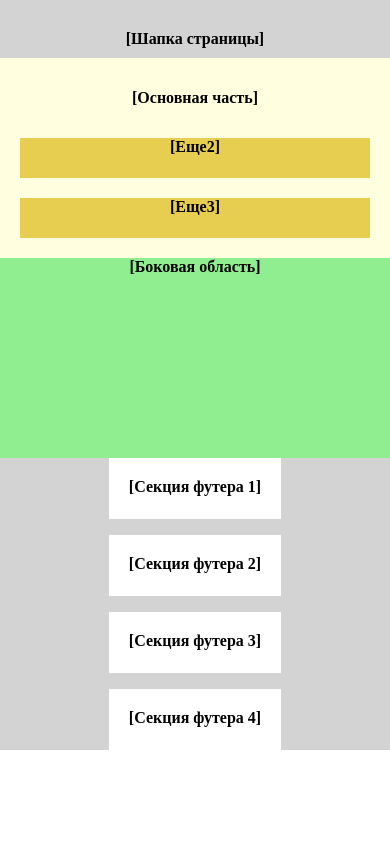
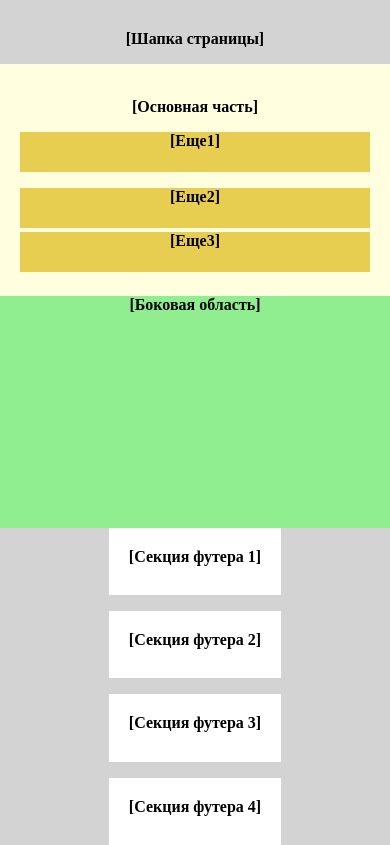
Before and after one commit to Sunkiti/week7, a plain HTML site: page index.html in a window 390 px wide. Drawn offline with Linux system fonts and the light colour scheme.

Commit message:
second commit

```diff
--- a/assets/style/style.css
+++ b/assets/style/style.css
@@ -107,12 +107,6 @@
     .more {
         grid-template-rows: 1fr 1fr;
         grid-template-columns: 1fr;
-        grid-template-areas:
-        "more1"
-        "more1";
-    }
-    .more_more1 {
-        grid-area: more1;
     }
     .footer {
         grid-template-columns: 1fr;
```
